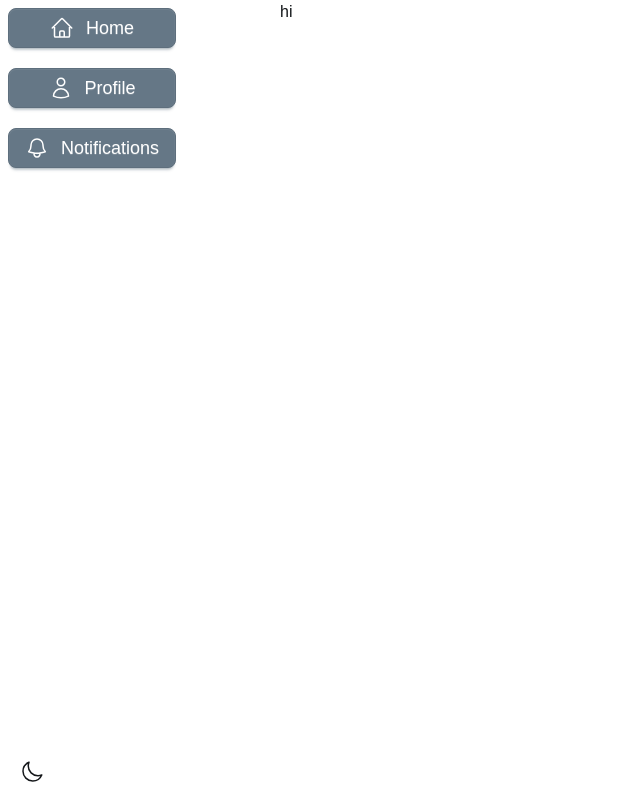
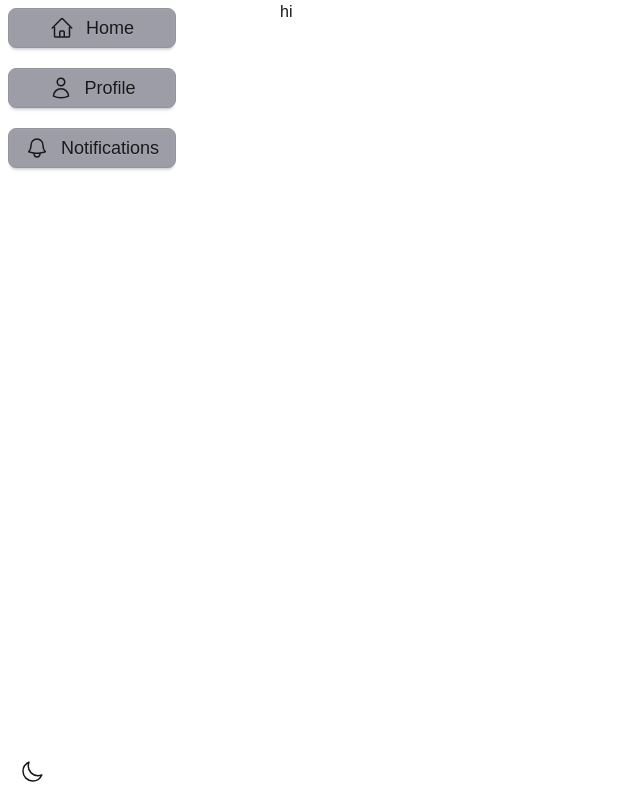
Before and after one commit to Vovalketer/bird-ui, a Next.js app: page / in a window 1280 px wide. Shown: the whole page, without its empty margins (0-640 px from the left). Built offline with nearby package versions, Linux system fonts and the light colour scheme; no server answers.

Commit message:
chore: change the neutral color

```diff
--- a/app/globals.css
+++ b/app/globals.css
@@ -19,8 +19,8 @@
 	--color-secondary-content: oklch(13% 0.028 261.692);
 	--color-accent: oklch(75% 0.183 55.934);
 	--color-accent-content: oklch(100% 0 0);
-	--color-neutral: oklch(14% 0.005 285.823);
-	--color-neutral-content: oklch(96% 0.001 286.375);
+	--color-neutral: oklch(37% 0.044 257.287);
+	--color-neutral-content: oklch(97% 0.001 106.424);
 	--color-info: oklch(74% 0.16 232.661);
 	--color-info-content: oklch(29% 0.066 243.157);
 	--color-success: oklch(76% 0.177 163.223);
@@ -54,8 +54,8 @@
 	--color-secondary-content: oklch(100% 0 0);
 	--color-accent: oklch(75% 0.183 55.934);
 	--color-accent-content: oklch(100% 0 0);
-	--color-neutral: #657786;
-	--color-neutral-content: oklch(100% 0 0);
+	--color-neutral: oklch(70% 0.015 286.067);
+	--color-neutral-content: oklch(21% 0.006 285.885);
 	--color-info: oklch(74% 0.16 232.661);
 	--color-info-content: oklch(29% 0.066 243.157);
 	--color-success: oklch(76% 0.177 163.223);
```
